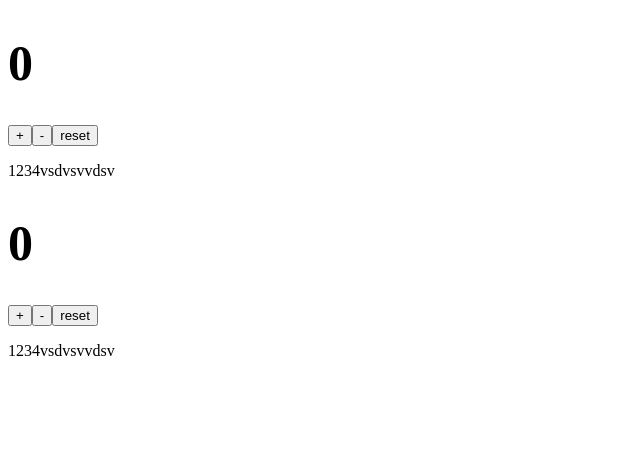
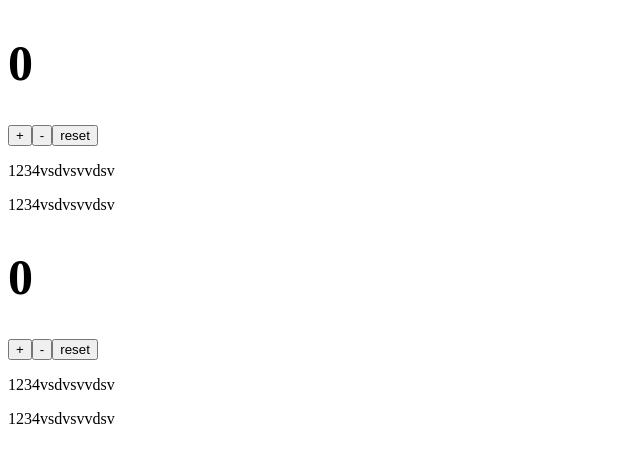
Before and after one commit to Vigneswer/Reduxcounter, a React (Vite) app in the folder counter/: page / in a window 1280 px wide. Shown: the top 462 px of the page, without its empty margins (0-640 px from the left). Built offline with nearby package versions, Linux system fonts and the light colour scheme.

Commit message:
Update Counter.jsx

```diff
--- a/counter/src/components/Counter.jsx
+++ b/counter/src/components/Counter.jsx
@@ -19,6 +19,7 @@ const Counter = () => {
       <button onClick={()=>{dispatch(reset())}}>reset</button>
 
 <p>1234vsdvsvvdsv</p>
+      <p>1234vsdvsvvdsv</p>
     </>
   )
 }
```
